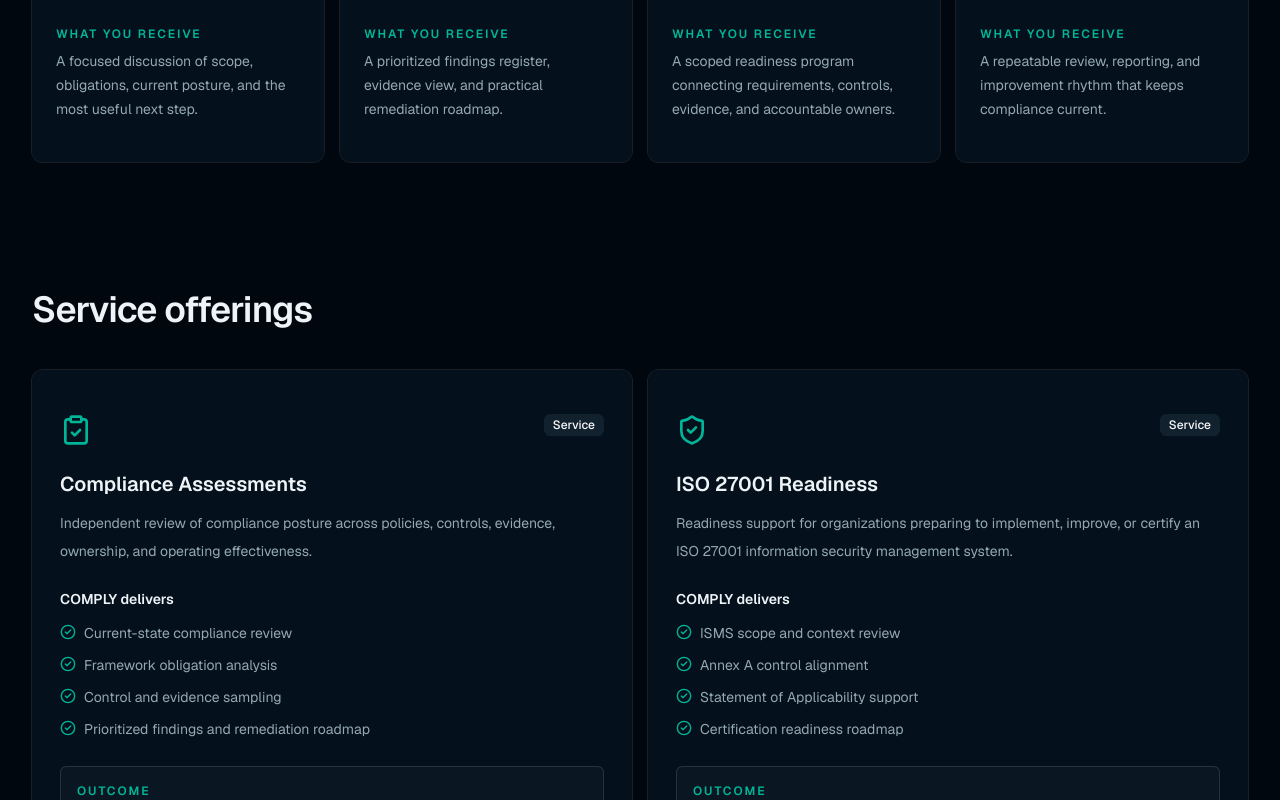
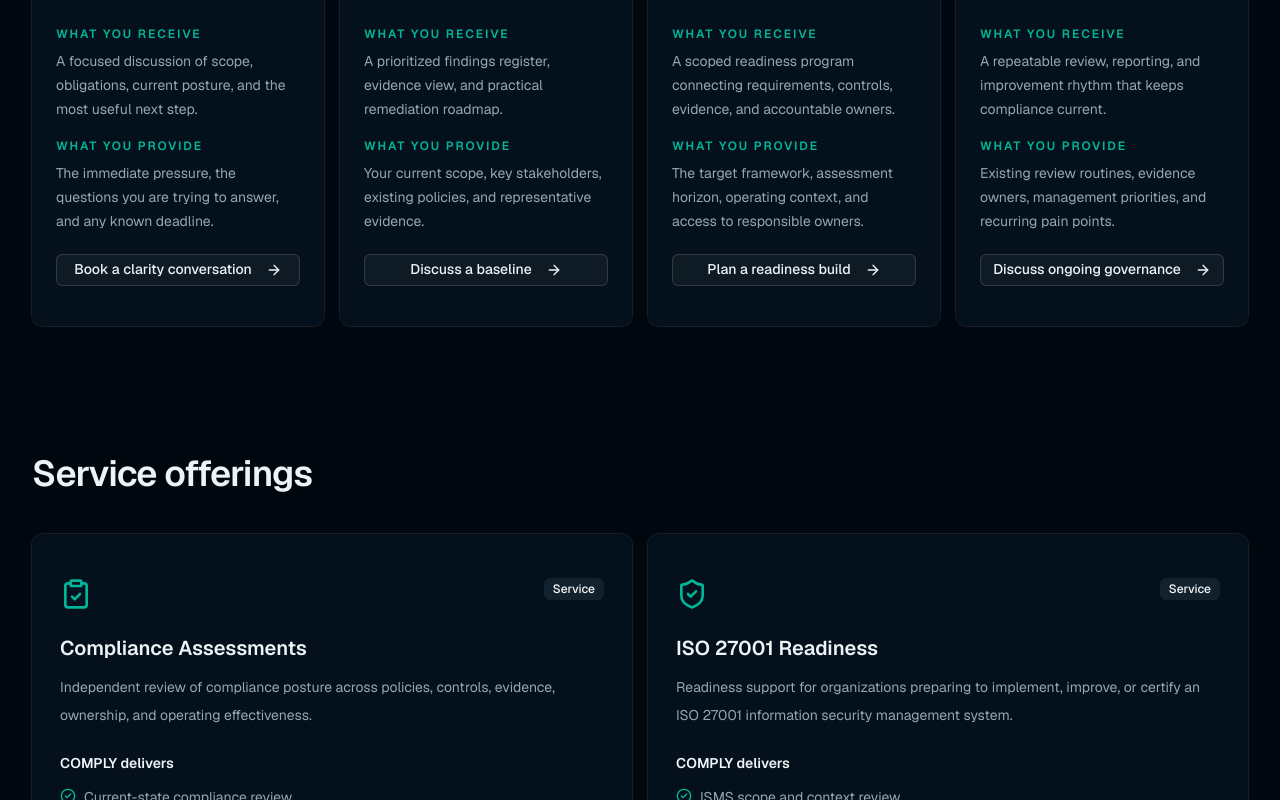
Before and after one commit to hlanslots/Comply-Website, a Next.js app: page /services in a window 1280 px wide. Shown: the part 1040-1840 px from the top of the page. Built offline with nearby package versions, Linux system fonts and the light colour scheme.

Commit message:
feat: align website conversion paths

```diff
--- a/src/app/layout.tsx
+++ b/src/app/layout.tsx
@@ -4,7 +4,7 @@
 
 import { SiteChrome } from "@/components/marketing/site-chrome";
 import { ThemeProvider } from "@/components/theme/theme-provider";
-import { keywordDescription } from "@/lib/site-data";
+import { brandPromise, keywordDescription } from "@/lib/site-data";
 
 const geistSans = Geist({
   variable: "--font-geist-sans",
@@ -26,7 +26,7 @@
     "COMPLY helps organizations achieve and demonstrate security compliance while reducing audit effort, improving governance, and creating defensible compliance outcomes.",
   keywords: keywordDescription.split(", "),
   openGraph: {
-    title: "COMPLY | Achieve Compliance. Demonstrate Compliance. Leverage Your Edge.",
+    title: `COMPLY | ${brandPromise}`,
     description:
       "Evidence-driven compliance management, risk governance, audit readiness, and continuous compliance oversight.",
     url: "https://mycomply.ai",
--- a/src/app/page.tsx
+++ b/src/app/page.tsx
@@ -16,6 +16,7 @@
   pillars,
   prioritySegments,
   supportingSubheads,
+  brandPromise,
 } from "@/lib/site-data";
 import { cn } from "@/lib/utils";
 
@@ -111,7 +112,7 @@
 
       <Section
         eyebrow="COMPLY solution"
-        title="One operating model for achieving, demonstrating, and sustaining compliance."
+        title={brandPromise}
       >
         <div className="grid gap-4 lg:grid-cols-3">
           {pillars.map((pillar) => {
--- a/src/app/platform/page.tsx
+++ b/src/app/platform/page.tsx
@@ -113,9 +113,9 @@
         </div>
       </Section>
       <Section
-        eyebrow="Architecture"
-        title="An operational database for compliance, audit, risk, and control management."
-        description="The COMPLY platform model brings frameworks, controls, audit criteria, evidence, client assessments, assets, vulnerabilities, threats, risk treatment, obligations, and security tooling into one connected system of record."
+        eyebrow="Connected delivery model"
+        title="A connected model behind practitioner delivery."
+        description="Behind the engagement, COMPLY connects frameworks, controls, audit criteria, evidence, client assessments, assets, vulnerabilities, threats, risk treatment, obligations, and security tooling so practitioners can produce clearer, more defensible client outputs."
         className="bg-muted/45"
       >
         <div className="grid gap-4 sm:grid-cols-2 lg:grid-cols-6">
--- a/src/app/services/page.tsx
+++ b/src/app/services/page.tsx
@@ -1,11 +1,14 @@
 import type { Metadata } from "next";
-import { CheckCircle2 } from "lucide-react";
+import { ArrowRight, CheckCircle2 } from "lucide-react";
+import Link from "next/link";
 
 import { PageHero, Section } from "@/components/marketing/section";
 import { AuditReadinessJourney } from "@/components/marketing/visuals";
 import { Badge } from "@/components/ui/badge";
+import { buttonVariants } from "@/components/ui/button";
 import { Card, CardContent } from "@/components/ui/card";
-import { services, startHereOffers } from "@/lib/site-data";
+import { brandPromise, services, startHereOffers } from "@/lib/site-data";
+import { cn } from "@/lib/utils";
 
 export const metadata: Metadata = {
   title: "Services",
@@ -19,7 +22,7 @@
       <PageHero
         eyebrow="Services"
         title="A practical starting point for audit-ready compliance."
-        description="Start with the level of support that matches your pressure, scope, and maturity. COMPLY then brings the right practitioners, services, and Workbenches into the engagement."
+        description={`${brandPromise} Start with the level of support that matches your pressure, scope, and maturity. COMPLY then brings the right practitioners, services, and Workbenches into the engagement.`}
         className="py-14 sm:py-18"
       />
       <Section
@@ -45,6 +48,21 @@
                     <p className="mt-2 text-sm leading-6 text-muted-foreground">
                       {offer.deliverable}
                     </p>
+                    <p className="mt-4 text-xs font-semibold uppercase tracking-[0.16em] text-primary">
+                      What you provide
+                    </p>
+                    <p className="mt-2 text-sm leading-6 text-muted-foreground">
+                      {offer.clientProvides}
+                    </p>
+                    <Link
+                      href="/contact"
+                      className={cn(
+                        buttonVariants({ variant: "outline", size: "sm" }),
+                        "mt-5 w-full justify-center rounded-md",
+                      )}
+                    >
+                      {offer.nextStep} <ArrowRight className="ml-2 h-4 w-4" />
+                    </Link>
                   </div>
                 </CardContent>
               </Card>
--- a/src/components/marketing/site-footer.tsx
+++ b/src/components/marketing/site-footer.tsx
@@ -2,7 +2,7 @@
 import { ShieldCheck } from "lucide-react";
 
 import { Separator } from "@/components/ui/separator";
-import { footerColumns } from "@/lib/site-data";
+import { brandPromise, footerColumns } from "@/lib/site-data";
 
 export function SiteFooter() {
   return (
@@ -46,7 +46,7 @@
         </div>
         <Separator className="my-10" />
         <div className="flex flex-col gap-3 text-sm text-muted-foreground sm:flex-row sm:items-center sm:justify-between">
-          <p>Achieve Compliance. Demonstrate Compliance. Leverage Your Edge.</p>
+          <p>{brandPromise}</p>
           <p>© {new Date().getFullYear()} COMPLY. All rights reserved.</p>
         </div>
       </div>
--- a/src/lib/site-data.ts
+++ b/src/lib/site-data.ts
@@ -30,6 +30,8 @@
   { label: "About", href: "/about" },
   { label: "Contact", href: "/contact" },
 ];
+
+export const brandPromise = "Achieve compliance. Demonstrate it. Sustain it.";
 
 export const whitePaperDownload = {
   href: "/downloads/COMPLY_UCF_Conceptual_Methodology_White_Paper.pdf",
@@ -154,6 +156,8 @@
     bestFor: "Leaders who need a grounded starting point",
     trigger: "A customer, auditor, board, or regulator has raised the pressure.",
     deliverable: "A focused discussion of scope, obligations, current posture, and the most useful next step.",
+    clientProvides: "The immediate pressure, the questions you are trying to answer, and any known deadline.",
+    nextStep: "Book a clarity conversation",
     icon: Users,
   },
   {
@@ -161,6 +165,8 @@
     bestFor: "Teams that need to know what is missing",
     trigger: "You need a defensible view before choosing a framework, audit, or remediation plan.",
     deliverable: "A prioritized findings register, evidence view, and practical remediation roadmap.",
+    clientProvides: "Your current scope, key stakeholders, existing policies, and representative evidence.",
+    nextStep: "Discuss a baseline",
     icon: Target,
   },
   {
@@ -168,6 +174,8 @@
     bestFor: "Organizations preparing for an external assessment",
     trigger: "Controls, ownership, documentation, or evidence need to become audit-ready.",
     deliverable: "A scoped readiness program connecting requirements, controls, evidence, and accountable owners.",
+    clientProvides: "The target framework, assessment horizon, operating context, and access to responsible owners.",
+    nextStep: "Plan a readiness build",
     icon: ClipboardCheck,
   },
   {
@@ -175,6 +183,8 @@
     bestFor: "Teams that want to stay ready between audits",
     trigger: "Evidence and control activity drift after the initial assessment.",
     deliverable: "A repeatable review, reporting, and improvement rhythm that keeps compliance current.",
+    clientProvides: "Existing review routines, evidence owners, management priorities, and recurring pain points.",
+    nextStep: "Discuss ongoing governance",
     icon: RefreshCw,
   },
 ];
```
Also changed, not shown: src/app/contact/page.tsx (+20 -1 lines), src/app/resources/page.tsx (+13 -2 lines).
